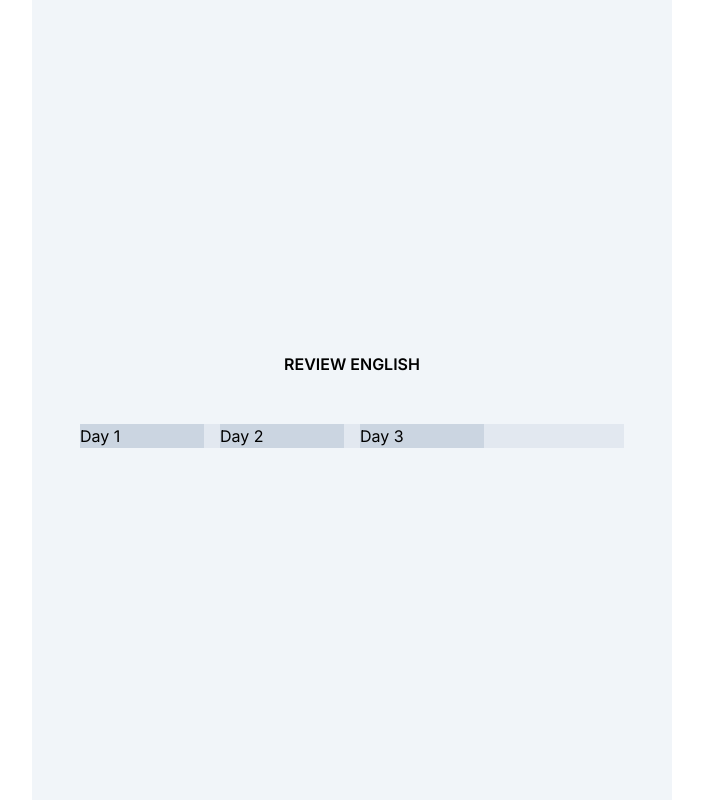
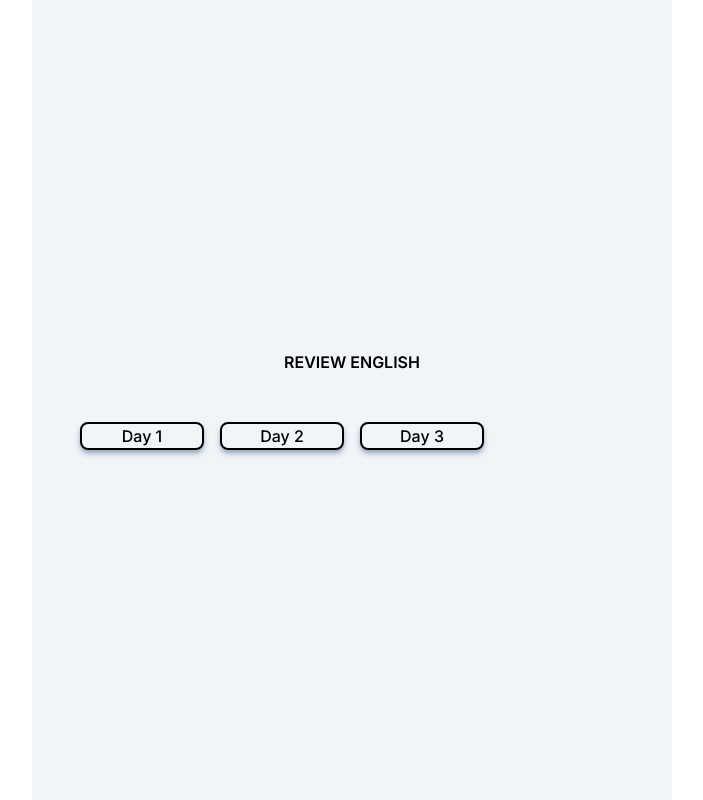
Before and after one commit to Choi-jujuyeon/ReviewEnglish-withTs, a Next.js app: page / in a window 1280 px wide. Shown: the whole page, without its empty margins (288-991 px from the left). Built offline with nearby package versions, Linux system fonts and the light colour scheme.

Commit message:
button-styling

```diff
--- a/src/app/page.tsx
+++ b/src/app/page.tsx
@@ -6,14 +6,15 @@ const Home: NextPage = () => {
             <div className="font-semibold ">REVIEW ENGLISH</div>
 
             {/* 하단 - 버튼 3개(반복요소) */}
-            <ul className="mt-12 bg-slate-200 w-full grid grid-cols-4 gap-4">
-                <li className="bg-slate-300">
+            <ul className="mt-12  w-full grid grid-cols-4 gap-4 text-center">
+                {/* 테두리 색 시정해주기 - 색/ 두께 */}
+                <li className=" border-black border-2  font-medium rounded-lg shadow-md shadow-slate-400">
                     <button>Day 1</button>
                 </li>
-                <li className="bg-slate-300">
+                <li className=" border-black border-2  font-medium rounded-lg shadow-md shadow-slate-400">
                     <button>Day 2</button>
                 </li>
-                <li className="bg-slate-300">
+                <li className=" border-black border-2  font-medium rounded-lg shadow-md shadow-slate-400">
                     <button>Day 3</button>
                 </li>
             </ul>
```
